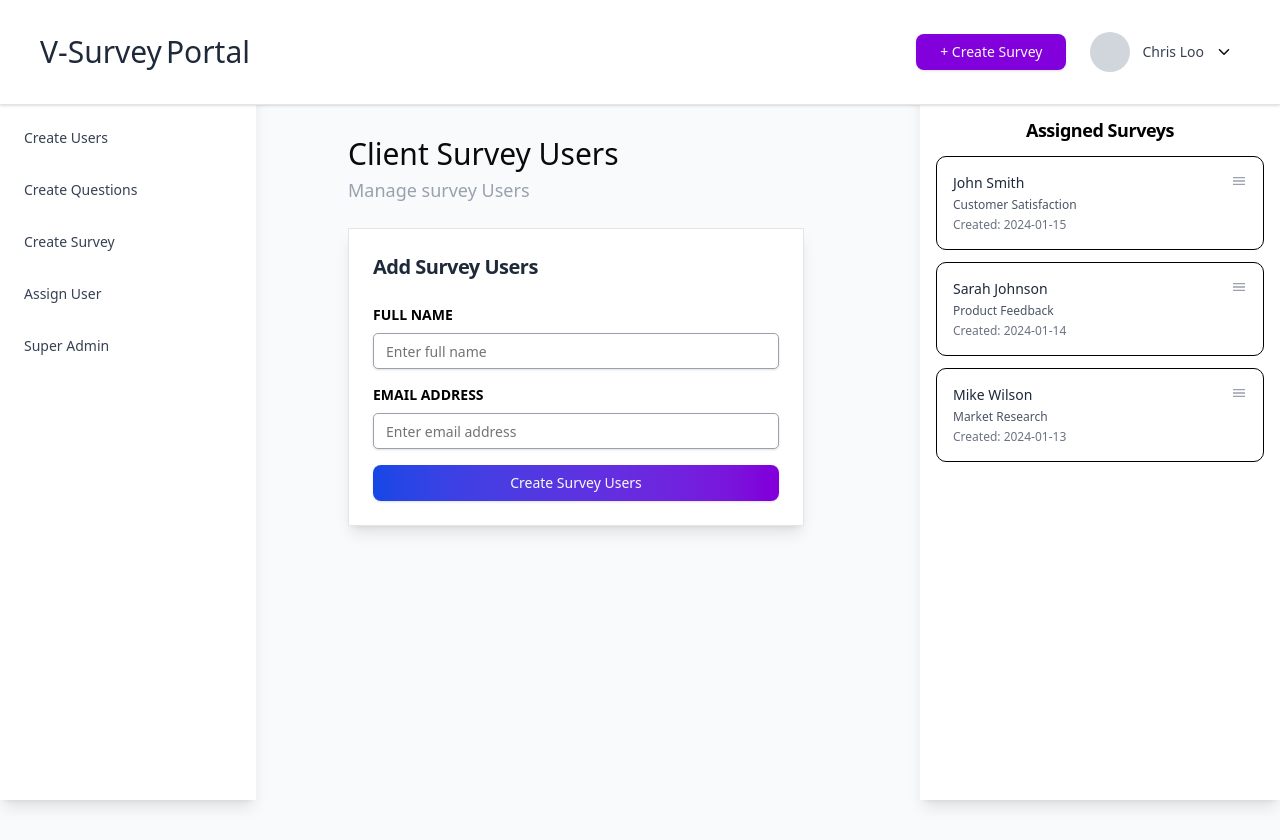
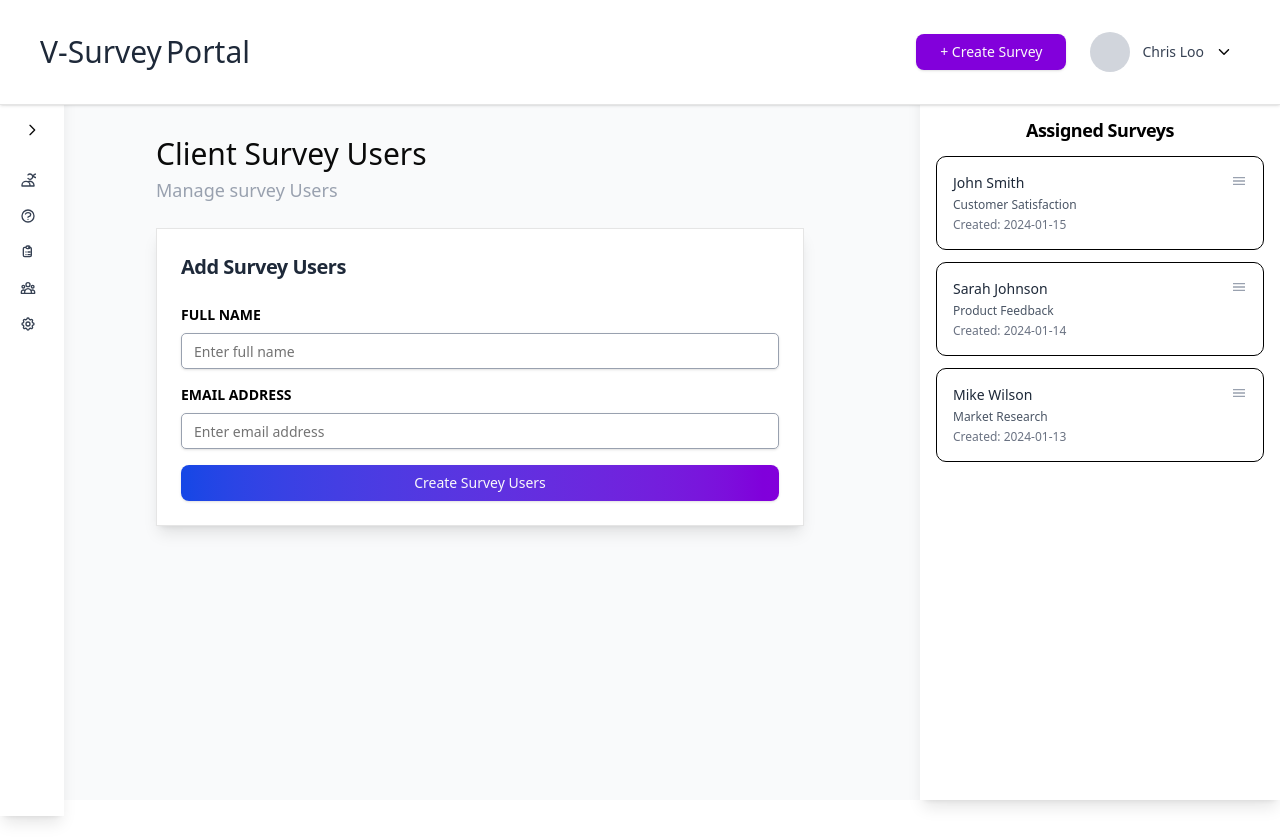
Before and after one commit to siranjeevan/v-survey, a React (Vite) app: page / in a window 1280 px wide. Both pictures are taken after typing "name@example.com", "Sample123" into the empty fields and a click on the button "Sign In". After the commit the page ends 800 px from the top, so only its background shows below. Built offline with nearby package versions, Linux system fonts and the light colour scheme.

Commit message:
sidebar update

```diff
--- a/src/App.jsx
+++ b/src/App.jsx
@@ -16,6 +16,7 @@ function App() {
   const [isAuthenticated, setIsAuthenticated] = useState(false)
   const [session, setSession] = useState(false)
   const [showPasswordScreen, setShowPasswordScreen] = useState(false)
+  const [sidebarOpen, setSidebarOpen] = useState(false)
 
   const handleLogout = () => {
     setIsAuthenticated(false)
@@ -81,16 +82,20 @@ function App() {
       ) : session ? (
         <>
           <TopBar setActiveTab={setActiveTab} onLogout={handleLogout} />
-          <Sidebar activeTab={activeTab} setActiveTab={setActiveTab} />
-          <main className="lg:ml-64 pt-16 sm:pt-20 md:pt-24 p-4 sm:p-6 md:p-8 mt-10">
+          <Sidebar activeTab={activeTab} setActiveTab={setActiveTab} onSidebarToggle={setSidebarOpen} />
+          <main className={`transition-all duration-300 pt-16 sm:pt-20 md:pt-24 p-4 sm:p-6 md:p-8 mt-10 ${
+            sidebarOpen ? 'lg:ml-64' : 'lg:ml-16'
+          }`}>
             {renderContent()}
           </main>
         </>
       ) : (
         <>
           <TopBar setActiveTab={setActiveTab} onLogout={handleLogout} />
-          <Sidebar activeTab={activeTab} setActiveTab={setActiveTab} />
-          <main className="lg:ml-64 pt-16 sm:pt-20 md:pt-24 p-4 sm:p-6 md:p-8 mt-10">
+          <Sidebar activeTab={activeTab} setActiveTab={setActiveTab} onSidebarToggle={setSidebarOpen} />
+          <main className={`transition-all duration-300 pt-16 sm:pt-20 md:pt-24 p-4 sm:p-6 md:p-8 mt-10 ${
+            sidebarOpen ? 'lg:ml-64' : 'lg:ml-16'
+          }`}>
             {renderContent()}
           </main>
         </>
--- a/src/components/AssignUser.jsx
+++ b/src/components/AssignUser.jsx
@@ -28,16 +28,18 @@ const AssignUser = () => {
     { id: 5, name: "Brand Awareness Survey" },
   ];
 
+
+
   useEffect(() => {
-    const saved = localStorage.getItem('userAssignments');
+    localStorage.setItem('userAssignments', JSON.stringify(userAssignments));
+  }, [userAssignments]);
+
+  useEffect(() => {
+    const saved = localStorage.getItem("userAssignments");
     if (saved) {
       setUserAssignments(JSON.parse(saved));
     }
   }, []);
-
-  useEffect(() => {
-    localStorage.setItem('userAssignments', JSON.stringify(userAssignments));
-  }, [userAssignments]);
 
   const filteredUsers = users.filter(user =>
     user.name.toLowerCase().includes(userSearch.toLowerCase()) &&
@@ -283,7 +285,7 @@ const AssignUser = () => {
       </div>
 
       {/* Right Sidebar - Assigned Surveys Panel */}
-      <div className="lg:w-86 lg:shadow-lg lg:h-screen lg:fixed lg:right-0 lg:top-0 lg:z-40 lg:bg-white lg:overflow-y-auto w-full bg-transparent">
+      <div className="mt-5 lg:w-86 lg:shadow-lg lg:h-screen lg:fixed lg:right-0 lg:top-0 lg:z-40 lg:bg-white lg:overflow-y-auto w-full bg-transparent">
         <div className="lg:p-6 lg:mt-20 p-4 space-y-4">
           <div className="lg:flex lg:items-center lg:justify-center hidden">
             <CardTitle className="text-xl text-black font-semibold flex justify-center">
--- a/src/components/Sidebar.jsx
+++ b/src/components/Sidebar.jsx
@@ -1,29 +1,120 @@
-const Sidebar = ({ activeTab, setActiveTab }) => {
+import { useState, useEffect } from "react"
+import {
+  Sidebar as SidebarPrimitive,
+  SidebarContent,
+  SidebarGroup,
+  SidebarGroupContent,
+  SidebarMenu,
+  SidebarMenuItem,
+  SidebarMenuButton,
+  SidebarProvider,
+  SidebarTrigger,
+} from "@/components/ui/sidebar"
+
+const Sidebar = ({ activeTab, setActiveTab, onSidebarToggle }) => {
+  const [isOpen, setIsOpen] = useState(false)
+
+  useEffect(() => {
+    if (onSidebarToggle) {
+      onSidebarToggle(isOpen)
+    }
+  }, [isOpen, onSidebarToggle])
+
   const menuItems = [
-    { id: "Users", label: "Create Users" },
-    { id: "Questions", label: "Create Questions" },
-    { id: "surveys", label: "Create Survey" },
-    { id: "assignuser", label: "Assign User" },
-    { id: "superadmin", label: "Super Admin" },
-  ];
+    {
+      id: "Users",
+      label: "Create Users",
+      icon: (
+        <svg className="w-4 h-4" fill="none" stroke="currentColor" viewBox="0 0 24 24">
+          <path strokeLinecap="round" strokeLinejoin="round" strokeWidth={2} d="M12 4.354a4 4 0 110 5.292M15 21H3v-1a6 6 0 0112 0v1zm0 0h6v-1a6 6 0 00-9-5.197m13.5-9a2.5 2.5 0 11-5 0 2.5 2.5 0 015 0z" />
+        </svg>
+      )
+    },
+    {
+      id: "Questions",
+      label: "Create Questions",
+      icon: (
+        <svg className="w-4 h-4" fill="none" stroke="currentColor" viewBox="0 0 24 24">
+          <path strokeLinecap="round" strokeLinejoin="round" strokeWidth={2} d="M8.228 9c.549-1.165 2.03-2 3.772-2 2.21 0 4 1.343 4 3 0 1.4-1.278 2.575-3.006 2.907-.542.104-.994.54-.994 1.093m0 3h.01M21 12a9 9 0 11-18 0 9 9 0 0118 0z" />
+        </svg>
+      )
+    },
+    {
+      id: "surveys",
+      label: "Create Survey",
+      icon: (
+        <svg className="w-4 h-4" fill="none" stroke="currentColor" viewBox="0 0 24 24">
+          <path strokeLinecap="round" strokeLinejoin="round" strokeWidth={2} d="M9 5H7a2 2 0 00-2 2v10a2 2 0 002 2h8a2 2 0 002-2V7a2 2 0 00-2-2h-2M9 5a2 2 0 002 2h2a2 2 0 002-2M9 5a2 2 0 012-2h2a2 2 0 012 2m-3 7h3m-3 4h3m-6-4h.01M9 16h.01" />
+        </svg>
+      )
+    },
+    {
+      id: "assignuser",
+      label: "Assign User",
+      icon: (
+        <svg className="w-4 h-4" fill="none" stroke="currentColor" viewBox="0 0 24 24">
+          <path strokeLinecap="round" strokeLinejoin="round" strokeWidth={2} d="M17 20h5v-2a3 3 0 00-5.356-1.857M17 20H7m10 0v-2c0-.656-.126-1.283-.356-1.857M7 20H2v-2a3 3 0 015.356-1.857M7 20v-2c0-.656.126-1.283.356-1.857m0 0a5.002 5.002 0 019.288 0M15 7a3 3 0 11-6 0 3 3 0 016 0zm6 3a2 2 0 11-4 0 2 2 0 014 0zM7 10a2 2 0 11-4 0 2 2 0 014 0z" />
+        </svg>
+      )
+    },
+    {
+      id: "superadmin",
+      label: "Super Admin",
+      icon: (
+        <svg className="w-4 h-4" fill="none" stroke="currentColor" viewBox="0 0 24 24">
+          <path strokeLinecap="round" strokeLinejoin="round" strokeWidth={2} d="M10.325 4.317c.426-1.756 2.924-1.756 3.35 0a1.724 1.724 0 002.573 1.066c1.543-.94 3.31.826 2.37 2.37a1.724 1.724 0 001.065 2.572c1.756.426 1.756 2.924 0 3.35a1.724 1.724 0 00-1.066 2.573c.94 1.543-.826 3.31-2.37 2.37a1.724 1.724 0 00-2.572 1.065c-.426 1.756-2.924 1.756-3.35 0a1.724 1.724 0 00-2.573-1.066c-1.543.94-3.31-.826-2.37-2.37a1.724 1.724 0 00-1.065-2.572c-1.756-.426-1.756-2.924 0-3.35a1.724 1.724 0 001.066-2.573c-.94-1.543.826-3.31 2.37-2.37.996.608 2.296.07 2.572-1.065z" />
+          <path strokeLinecap="round" strokeLinejoin="round" strokeWidth={2} d="M15 12a3 3 0 11-6 0 3 3 0 016 0z" />
+        </svg>
+      )
+    },
+  ]
 
   return (
-    <div className="hidden lg:block w-64 bg-white shadow-lg h-screen fixed left-0 top-0 pt-20 z-40">
-      <nav className="mt-8">
+    <SidebarProvider defaultOpen={false}>
+      <SidebarPrimitive className={`mt-4 hidden lg:flex h-screen fixed left-0 top-0 pt-20 z-40 bg-white shadow-lg transition-all duration-300 ${
+        isOpen ? 'w-64' : 'w-16'
+      }`}>
+        <SidebarContent>
+          <div className="flex justify-end p-2">
+            <SidebarTrigger
+              open={isOpen}
+              setOpen={setIsOpen}
+              className="hover:bg-gray-100"
+            />
+          </div>
+
+          <SidebarGroup>
+            <SidebarGroupContent>
+              <SidebarMenu>
                 {menuItems.map((item) => (
-          <button
-            key={item.id}
+                  <SidebarMenuItem key={item.id}>
+                    <SidebarMenuButton
                       onClick={() => setActiveTab(item.id)}
-            className={`w-full flex items-center justify-start px-6 py-4 text-left hover:bg-gray-50 transition-colors ${
+                      isActive={activeTab === item.id}
+                      className={`w-full justify-start px-3 py-2 ${
                         activeTab === item.id ? 'bg-gray-100 border-r-2 border-black text-black font-medium' : 'text-gray-700'
                       }`}
-            title={item.label}
+                      title={!isOpen ? item.label : ''}
                     >
-            <span className="text-sm">{item.label}</span>
-          </button>
+                      <div className="flex items-center min-w-0">
+                        <div className="flex-shrink-0">
+                          {item.icon}
+                        </div>
+                        {isOpen && (
+                          <span className="ml-3 text-sm truncate transition-opacity duration-300">
+                            {item.label}
+                          </span>
+                        )}
+                      </div>
+                    </SidebarMenuButton>
+                  </SidebarMenuItem>
                 ))}
-      </nav>
-    </div>
+              </SidebarMenu>
+            </SidebarGroupContent>
+          </SidebarGroup>
+        </SidebarContent>
+      </SidebarPrimitive>
+    </SidebarProvider>
   )
 }
 
--- /dev/null
+++ b/src/components/ui/sidebar.jsx
@@ -0,0 +1,117 @@
+import * as React from "react"
+import { cn } from "@/lib/utils"
+
+const Sidebar = React.forwardRef(({ className, ...props }, ref) => (
+  <div
+    ref={ref}
+    className={cn("flex h-full w-full flex-col overflow-hidden", className)}
+    {...props}
+  />
+))
+Sidebar.displayName = "Sidebar"
+
+const SidebarContent = React.forwardRef(({ className, ...props }, ref) => (
+  <div
+    ref={ref}
+    className={cn("flex flex-1 flex-col gap-2 p-2", className)}
+    {...props}
+  />
+))
+SidebarContent.displayName = "SidebarContent"
+
+const SidebarGroup = React.forwardRef(({ className, ...props }, ref) => (
+  <div
+    ref={ref}
+    className={cn("flex flex-col gap-2", className)}
+    {...props}
+  />
+))
+SidebarGroup.displayName = "SidebarGroup"
+
+const SidebarGroupContent = React.forwardRef(({ className, ...props }, ref) => (
+  <div
+    ref={ref}
+    className={cn("flex flex-col gap-1", className)}
+    {...props}
+  />
+))
+SidebarGroupContent.displayName = "SidebarGroupContent"
+
+const SidebarMenu = React.forwardRef(({ className, ...props }, ref) => (
+  <ul
+    ref={ref}
+    className={cn("flex flex-col gap-1", className)}
+    {...props}
+  />
+))
+SidebarMenu.displayName = "SidebarMenu"
+
+const SidebarMenuItem = React.forwardRef(({ className, ...props }, ref) => (
+  <li
+    ref={ref}
+    className={cn("list-none", className)}
+    {...props}
+  />
+))
+SidebarMenuItem.displayName = "SidebarMenuItem"
+
+const SidebarMenuButton = React.forwardRef(({ className, isActive, ...props }, ref) => (
+  <button
+    ref={ref}
+    className={cn(
+      "flex w-full items-center gap-2 rounded-md p-2 text-left text-sm transition-colors hover:bg-accent hover:text-accent-foreground focus-visible:outline-none focus-visible:ring-1 focus-visible:ring-ring disabled:pointer-events-none disabled:opacity-50",
+      isActive && "bg-accent text-accent-foreground",
+      className
+    )}
+    {...props}
+  />
+))
+SidebarMenuButton.displayName = "SidebarMenuButton"
+
+const SidebarProvider = ({ children, defaultOpen = false }) => {
+  const [open, setOpen] = React.useState(defaultOpen)
+
+  return (
+    <div className={cn("flex", open ? "sidebar-open" : "sidebar-closed")}>
+      <div className="sidebar-context" data-open={open}>
+        {React.Children.map(children, child =>
+          React.cloneElement(child, { open, setOpen })
+        )}
+      </div>
+    </div>
+  )
+}
+
+const SidebarTrigger = React.forwardRef(({ className, open, setOpen, ...props }, ref) => (
+  <button
+    ref={ref}
+    onClick={() => setOpen(!open)}
+    className={cn(
+      "inline-flex items-center justify-center rounded-md text-sm font-medium transition-colors focus-visible:outline-none focus-visible:ring-1 focus-visible:ring-ring disabled:pointer-events-none disabled:opacity-50 hover:bg-accent hover:text-accent-foreground h-9 w-9",
+      className
+    )}
+    {...props}
+  >
+    <svg
+      className={cn("h-4 w-4 transition-transform", open && "rotate-180")}
+      fill="none"
+      stroke="currentColor"
+      viewBox="0 0 24 24"
+    >
+      <path strokeLinecap="round" strokeLinejoin="round" strokeWidth={2} d="M9 5l7 7-7 7" />
+    </svg>
+  </button>
+))
+SidebarTrigger.displayName = "SidebarTrigger"
+
+export {
+  Sidebar,
+  SidebarContent,
+  SidebarGroup,
+  SidebarGroupContent,
+  SidebarMenu,
+  SidebarMenuItem,
+  SidebarMenuButton,
+  SidebarProvider,
+  SidebarTrigger,
+}
```
Lines whose indentation alone changed are shown as unchanged.
